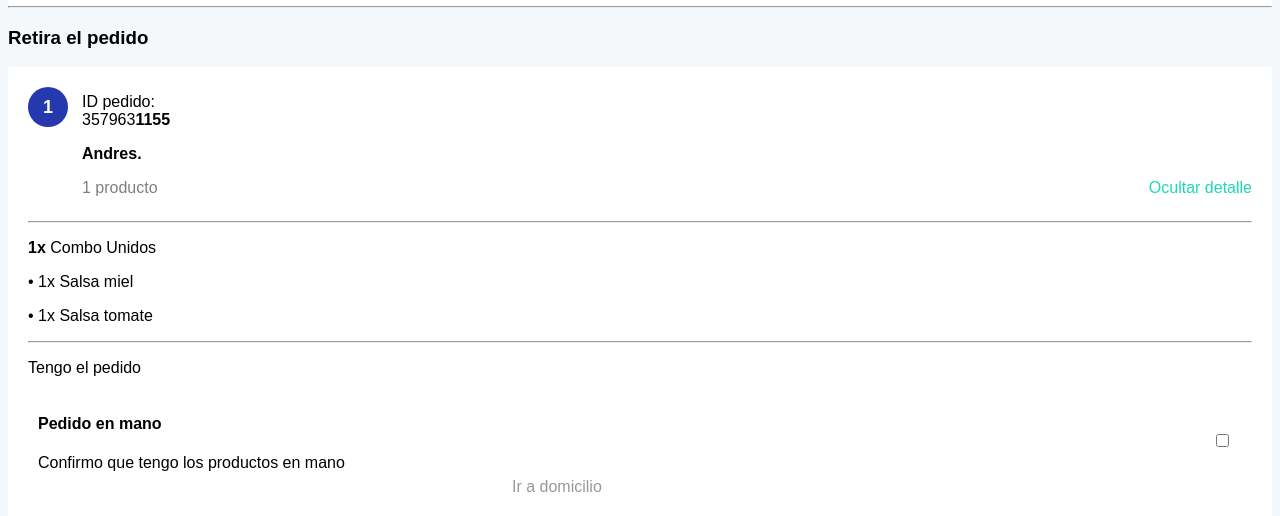
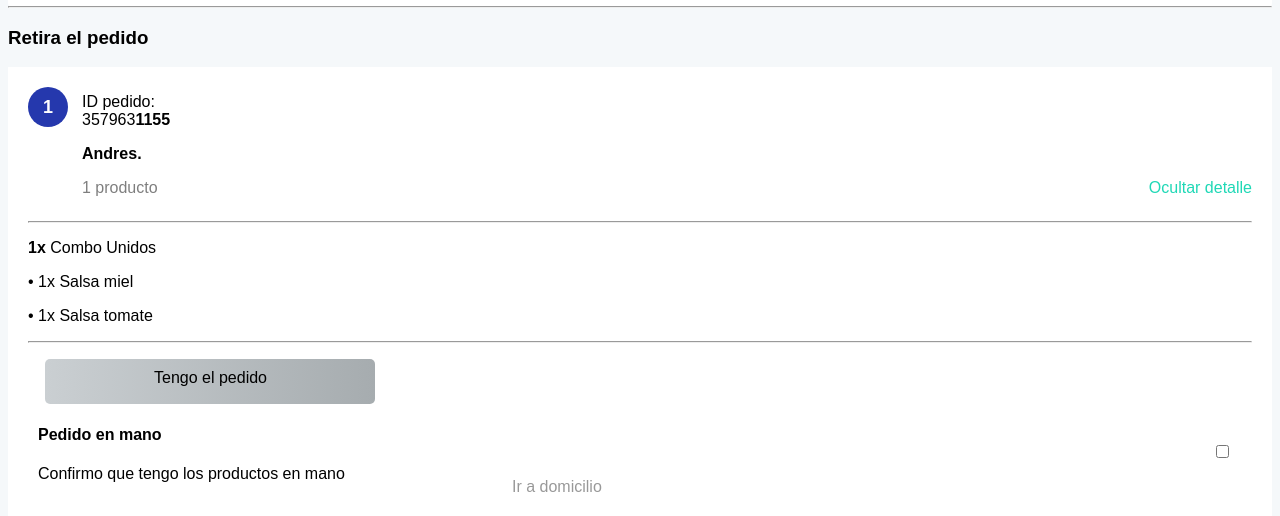
Before and after one commit to DeivisMillan/Deivifrb2, a plain HTML site: page index.html in a window 1280 px wide. Shown: the part 284-800 px from the top of the page. Drawn offline with Linux system fonts and the light colour scheme.

Commit message:
Update styles.css

```diff
--- a/styles.css
+++ b/styles.css
@@ -319,6 +319,23 @@ p .negro{
   font-weight: bold;
 }
 
+.confirma2 {
+  width: 330px;
+  height: 45px;
+  background: linear-gradient(to right,#CACFD2,
+#A6ACAF );
+  margin-left: 17px;
+  border-radius: 5px;
+
+}
+
+.confirma2 p{
+  padding-top: 10px;
+  padding-left: 109px;
+
+}
+
+
 
 .confirma{
   display: grid;
```
